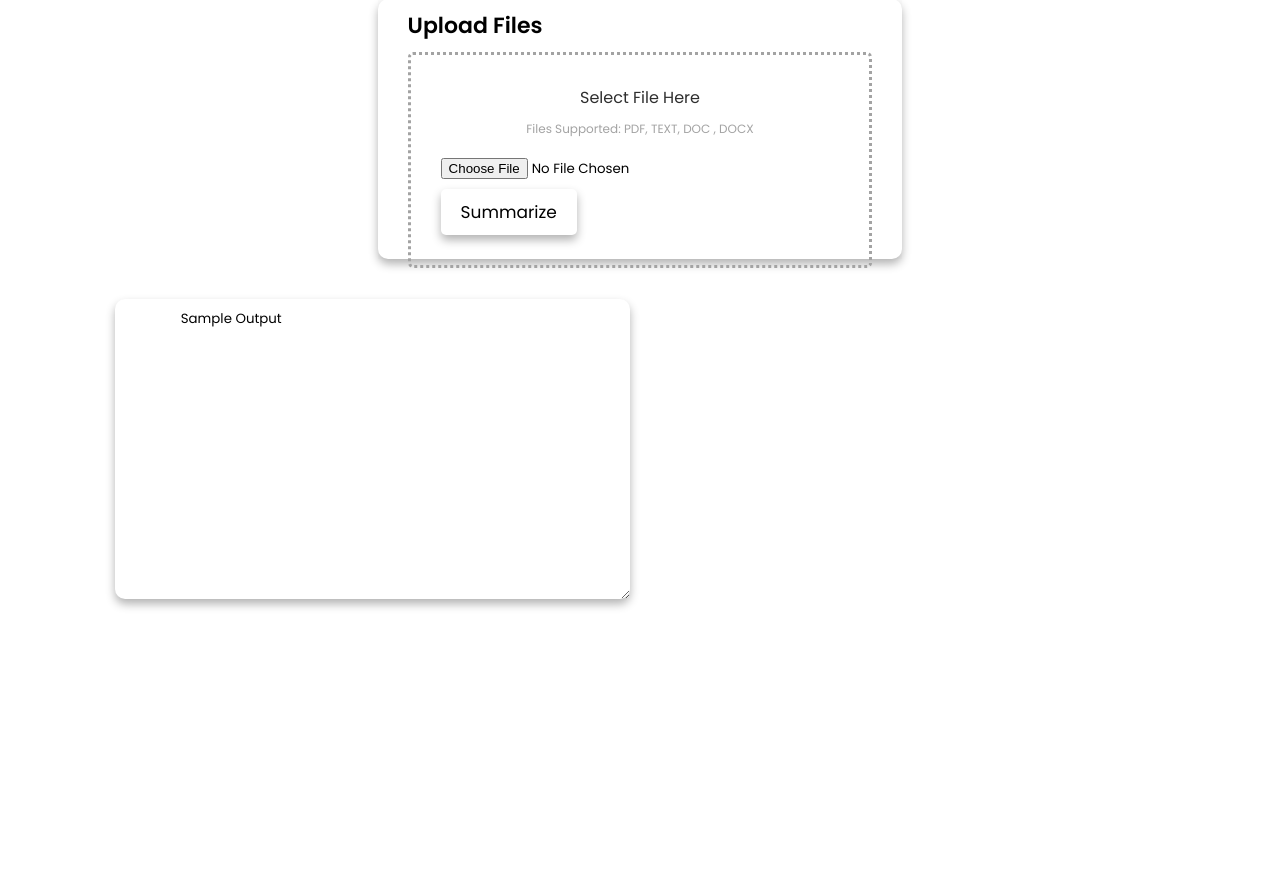
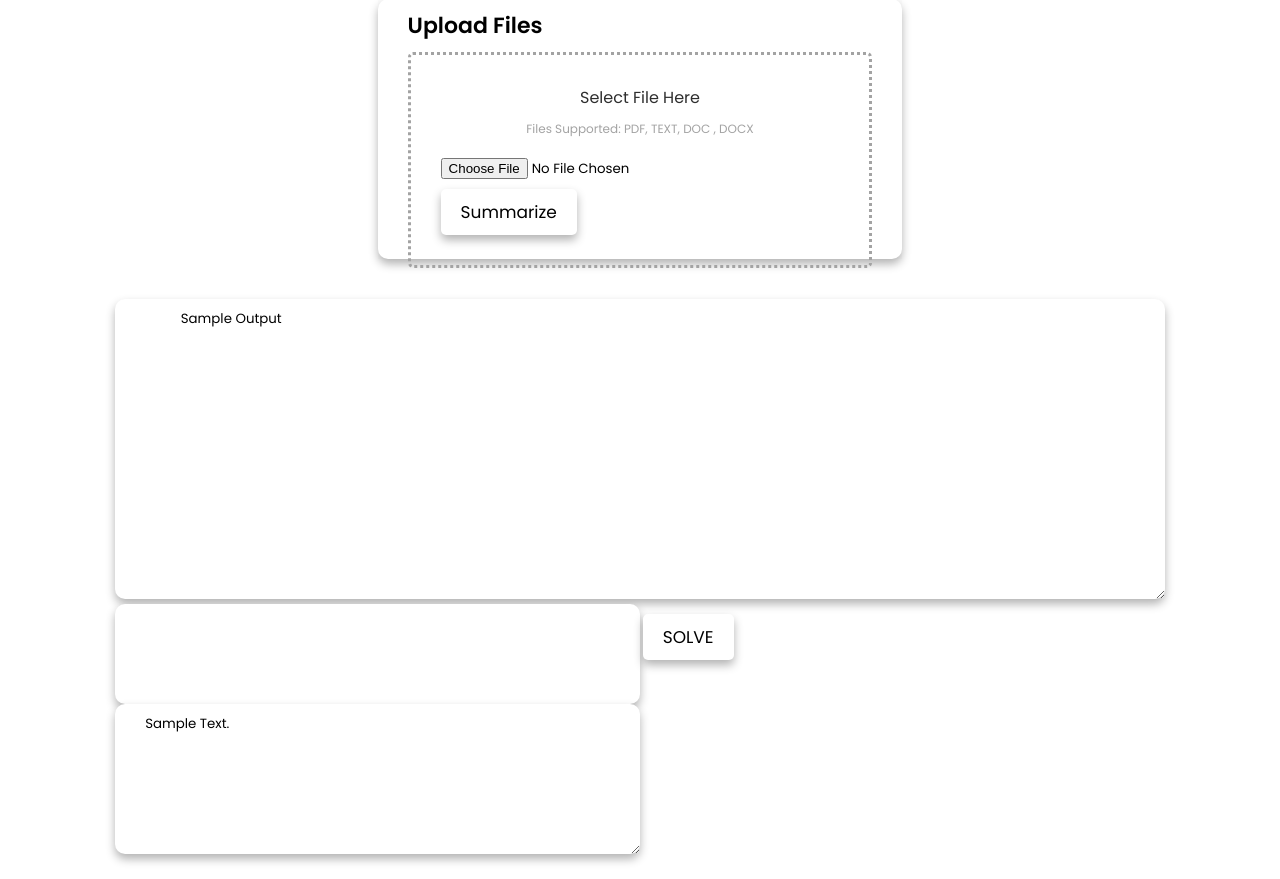
Before and after one commit to Shiva250503ss/LISA, a Flask app: template LISA2.0/glasses website/templates/live.html in a window 1280 px wide. Shown: the part 377-1256 px from the top of the page. Before the commit the page ends 985 px from the top, so only its background shows below. Run offline with Flask 2, Linux system fonts and the light colour scheme; the template is opened without the code that fills it: most values are stand-ins (such as "Sample title", 1, 10 or a date in 2020).

Commit message:
q&a added

```diff
--- a/LISA2.0/glasses website/app.py
+++ b/LISA2.0/glasses website/app.py
@@ -16,6 +16,9 @@ from string import punctuation
 from heapq import nlargest
 import docx
 from docx import Document
+
+summarized_text = ""
+text = ""
 
 app = Flask(__name__)
 app.secret_key = "manbearpig_MUDMAN888"
@@ -66,6 +69,8 @@ def summarize():
     summary = nlargest(select_len,sent_scores,key = sent_scores.get)
     final_sum = [word.text for word in summary]
     summary = ' '.join(final_sum)
+    global summarized_text
+    summarized_text = summary
     print(summary)
     return render_template("live.html",output=summary)
 
@@ -75,6 +80,8 @@ def word2text(file_path):
     data=""
     for p in doc_reader.paragraphs:
         data+=p.text+"\n"
+    global text
+    text = data
     return data
 
 def answer_questions(question,answer_text):
@@ -107,12 +114,13 @@ def answer_questions(question,answer_text):
 @app.route("/answer_question",methods=['GET','POST'])
 def answer_question():
 
-    input = str(request.form['name_input'])
-    bert_abstract = "Social engineering is the process of convincing an authorized individual to provide confidential information or access to an unauthorized individual.  It is a technique in which the attacker uses various deceptive practices to convince the targeted person to divulge information they normally would not divulge or to convince the target of the attack to do something they normally wouldn’t do. Social engineering is very successful for two general reasons. The first is the basic desire of most people to be helpful. When somebody asks a question for which we know the answer, our normal response is not to be suspicious but rather to answer the question."
+    input = str(request.form.get('question'))
+    abstract = text
 
-    answer = answer_questions(input,bert_abstract)
+    answer = answer_questions(input,abstract)
     print(answer)
-    return answer
+    return render_template('live.html',answer=answer)
+
 
 #speech=get_data(r"D:\REC\Word to text\sample.docx")
 @app.route("/live", methods=['GET','POST'])
--- a/LISA2.0/glasses website/templates/index.html
+++ b/LISA2.0/glasses website/templates/index.html
@@ -1002,7 +1002,7 @@ section {
 
     <div class="box">
         <!--<img src="LISA2.0\glasses website\images\banner-1.jpg" alt=""> -->
-        <img src = "{{user_iamge1}}">
+        <img src="{{url_for('static', filename='banner-1.jpg')}}" />
         <div class="content" style="text-align:center;">
             <h3>click here for <br>live classes</h3>
             <form action="live" method="post">
@@ -1013,7 +1013,7 @@ section {
 
     <div class="box">
         <!--<img src="LISA2.0\glasses website\images\banner-2.jpg" alt=""> -->
-        <img src = "{{user_iamge2}}">
+        <img src = "{{url_for('static', filename='banner-2.jpg')}}">
         <div class="content" style="text-align:center ;">
             <h3>click here for <br>recorded classes</h3>
             <a href="#" class="btn">REC</a>
--- a/LISA2.0/glasses website/templates/live.html
+++ b/LISA2.0/glasses website/templates/live.html
@@ -997,7 +997,7 @@ section {
     border-radius: 10px;
     text-decoration: none;
     box-shadow: 0 5px 10px 0 rgba(0, 0, 0, 0.3);
-    width: 49%;
+    width: 100%;
     height: 300px;
     background-color: #ffffff;
     padding: 10px 30px 40px;
@@ -1007,7 +1007,17 @@ section {
     text-decoration: none;
     box-shadow: 0 5px 10px 0 rgba(0, 0, 0, 0.3);
     width: 50%;
-    height: 300px;
+    height: 150px;
+    background-color: #ffffff;
+    padding: 10px 30px 40px;
+  }
+
+  .input-card1 {
+    border-radius: 10px;
+    text-decoration: none;
+    box-shadow: 0 5px 10px 0 rgba(0, 0, 0, 0.3);
+    width: 50%;
+    height: 100px;
     background-color: #ffffff;
     padding: 10px 30px 40px;
   }
@@ -1151,6 +1161,17 @@ dropArea.innerHTML = filedata;
         <textarea rows="15" cols="100" class="text-card1">
           {{output}}
         </textarea>
+        <span>
+          <form action="answer_question" method="post">
+            <input type="text" name="question" class="input-card1">
+            <button class="btn">SOLVE</button>
+          </form>
+
+          <textarea rows="15" cols="100" class="text-card2">{{answer}}</textarea>
+
+        </span>
+
+
 
     </div>
 
```
Also changed, not shown: LISA2.0/glasses website/static/banner-2.jpg (renamed from LISA2.0/glasses website/static/pics/banner-2.jpg), 2 other files.
